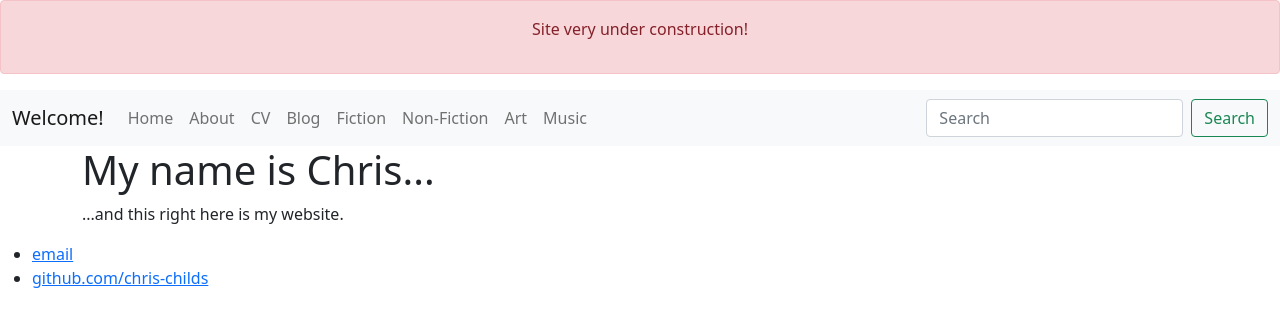
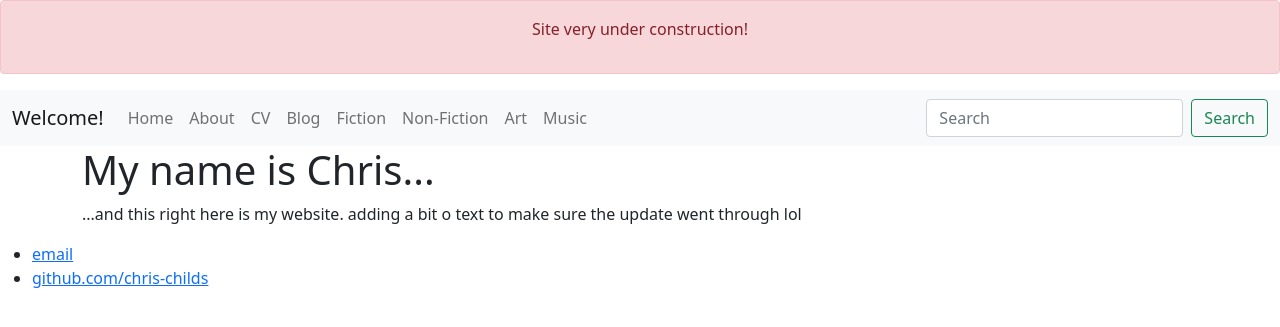
Before and after one commit to chris-childs/chris-childs.github.io, a Jekyll site: the page built from index.html, in a window 1280 px wide. Shown: the top 327 px of the page. Built offline with Jekyll 4.4.1, drawn with Linux system fonts in a browser that asks for light colours.

Commit message:
Update index.html

```diff
--- a/index.html
+++ b/index.html
@@ -6,7 +6,7 @@ title: Chris Childs
 <body>
 <div class="blurb">
 	<h1>My name is Chris...</h1>
-	<p>...and this right here is my website.</p>
+	<p>...and this right here is my website. adding a bit o text to make sure the update went through lol</p>
 </div><!-- /.blurb -->
 
 <script src="/js/bootstrap.bundle.js" integrity="sha384-/bQdsTh/da6pkI1MST/rWKFNjaCP5gBSY4sEBT38Q/9RBh9AH40zEOg7Hlq2THRZ" crossorigin="anonymous"></script>
```
